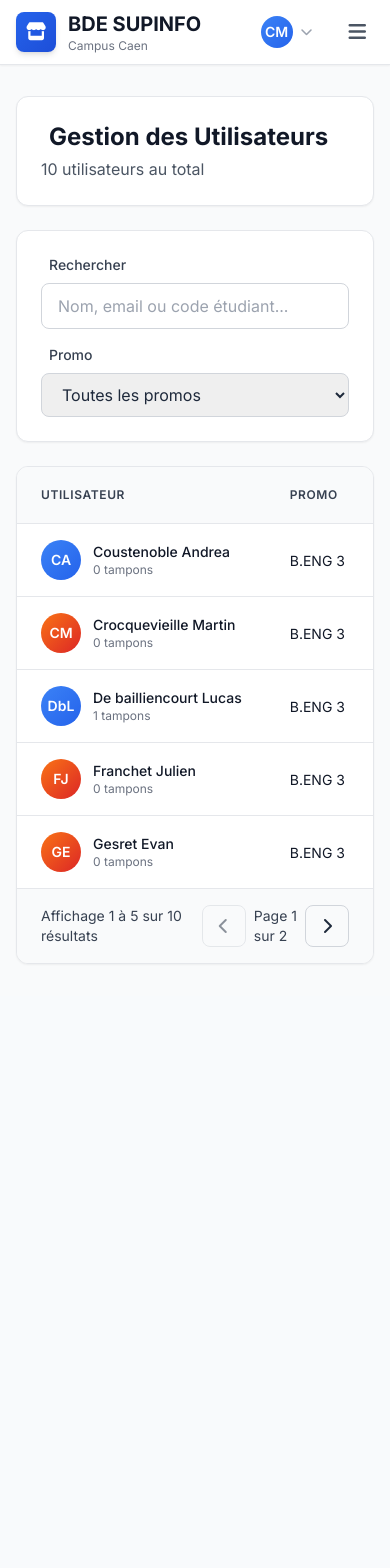
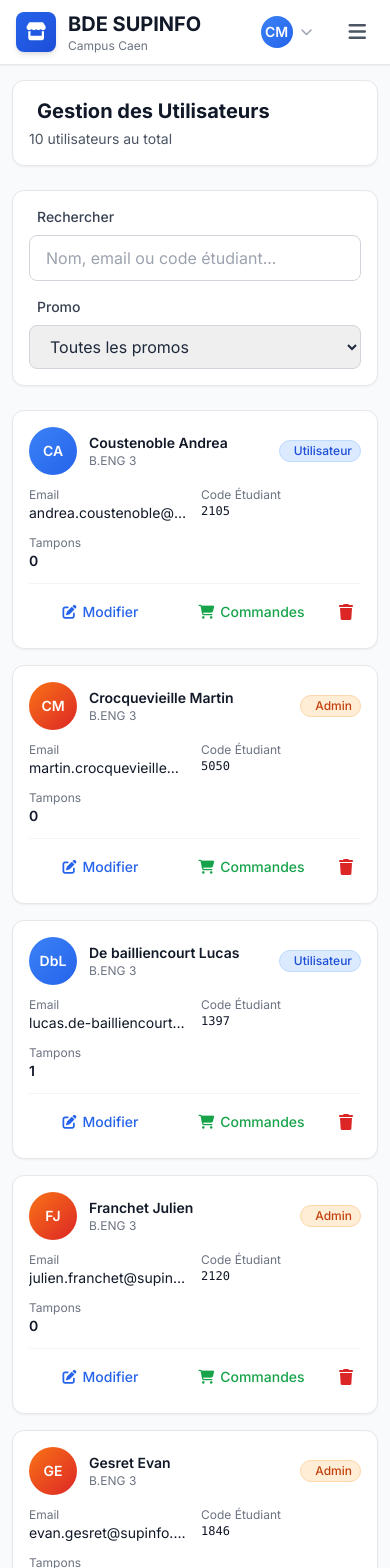
Before and after one commit to fox3000foxy/3web-exercice-1, a React (Vite) app: page /utilisateurs in a window 390 px wide. Shown: the top 1568 px of the page. Before the commit the page ends 996 px from the top, so only its background shows below. Built offline with nearby package versions, Linux system fonts and the light colour scheme.

Commit message:
feat: Enhance UI components with responsive design and improved padding for better user experience

```diff
--- a/src/components/Card.tsx
+++ b/src/components/Card.tsx
@@ -15,9 +15,9 @@ const Card: React.FC<CardProps> = ({
 }) => {
     const paddingClasses = {
         none: '',
-        sm: 'p-4',
-        md: 'p-6',
-        lg: 'p-8',
+        sm: 'p-3 sm:p-4',
+        md: 'p-4 sm:p-5 md:p-6',
+        lg: 'p-5 sm:p-6 md:p-8',
     };
 
     return (
--- a/src/components/Layout.tsx
+++ b/src/components/Layout.tsx
@@ -141,7 +141,7 @@ const Layout: React.FC<LayoutProps> = ({ children, currentUser, setCurrentUser,
 
       {/* Contenu principal */}
       <main className='pt-16'>
-        <div className='max-w-7xl mx-auto px-4 sm:px-6 lg:px-8 py-8'>{children}</div>
+        <div className='max-w-7xl mx-auto px-3 sm:px-4 md:px-6 lg:px-8 py-4 sm:py-6 md:py-8'>{children}</div>
       </main>
     </div>
   );
--- a/src/components/PageHeader.tsx
+++ b/src/components/PageHeader.tsx
@@ -16,16 +16,16 @@ const PageHeader: React.FC<PageHeaderProps> = ({
     actions
 }) => {
     return (
-        <div className="bg-white rounded-xl shadow-sm border border-gray-200 p-6">
-            <div className="flex items-center justify-between">
-                <div>
-                    <h1 className="text-2xl font-bold text-gray-900 flex items-center gap-2">
-                        {icon && <i className={`fas fa-${icon} text-${iconColor}-600`}></i>}
-                        {title}
+        <div className="bg-white rounded-xl shadow-sm border border-gray-200 p-4 sm:p-5 md:p-6">
+            <div className="flex flex-col sm:flex-row sm:items-center sm:justify-between gap-3 sm:gap-4">
+                <div className="flex-1 min-w-0">
+                    <h1 className="text-xl sm:text-2xl font-bold text-gray-900 flex items-center gap-2">
+                        {icon && <i className={`fas fa-${icon} text-${iconColor}-600 text-lg sm:text-xl`}></i>}
+                        <span className="truncate">{title}</span>
                     </h1>
-                    {subtitle && <p className="text-gray-600 mt-1">{subtitle}</p>}
+                    {subtitle && <p className="text-gray-600 mt-1 text-sm sm:text-base">{subtitle}</p>}
                 </div>
-                {actions && <div>{actions}</div>}
+                {actions && <div className="flex-shrink-0">{actions}</div>}
             </div>
         </div>
     );
--- a/src/components/Pagination.tsx
+++ b/src/components/Pagination.tsx
@@ -20,25 +20,25 @@ const Pagination: React.FC<PaginationProps> = ({
     if (totalPages <= 1) return null;
 
     return (
-        <div className="px-6 py-4 bg-gray-50 border-t border-gray-200 flex items-center justify-between">
-            <div className="text-sm text-gray-700">
+        <div className="px-4 sm:px-6 py-3 sm:py-4 bg-gray-50 border-t border-gray-200 flex flex-col sm:flex-row items-center justify-between gap-3 sm:gap-0">
+            <div className="text-xs sm:text-sm text-gray-700 text-center sm:text-left">
                 Affichage {startIndex + 1} à {Math.min(startIndex + itemsPerPage, totalItems)} sur {totalItems} résultats
             </div>
             <div className="flex items-center gap-2">
                 <button
                     onClick={() => onPageChange(Math.max(1, currentPage - 1))}
                     disabled={currentPage === 1}
-                    className="px-4 py-2 border border-gray-300 rounded-lg hover:bg-gray-50 disabled:opacity-50 disabled:cursor-not-allowed transition-colors"
+                    className="px-3 sm:px-4 py-2 border border-gray-300 rounded-lg hover:bg-gray-50 disabled:opacity-50 disabled:cursor-not-allowed transition-colors text-sm"
                 >
                     <i className="fas fa-chevron-left"></i>
                 </button>
-                <span className="text-sm text-gray-700">
+                <span className="text-xs sm:text-sm text-gray-700 px-2">
                     Page {currentPage} sur {totalPages}
                 </span>
                 <button
                     onClick={() => onPageChange(Math.min(totalPages, currentPage + 1))}
                     disabled={currentPage === totalPages}
-                    className="px-4 py-2 border border-gray-300 rounded-lg hover:bg-gray-50 disabled:opacity-50 disabled:cursor-not-allowed transition-colors"
+                    className="px-3 sm:px-4 py-2 border border-gray-300 rounded-lg hover:bg-gray-50 disabled:opacity-50 disabled:cursor-not-allowed transition-colors text-sm"
                 >
                     <i className="fas fa-chevron-right"></i>
                 </button>
--- a/src/index.css
+++ b/src/index.css
@@ -6,6 +6,16 @@
   margin: 0;
   padding: 0;
   box-sizing: border-box;
+}
+
+/* Breakpoint personnalisé pour très petits écrans */
+@media (min-width: 475px) {
+  .xs\:grid-cols-2 {
+    grid-template-columns: repeat(2, minmax(0, 1fr));
+  }
+  .xs\:grid-cols-4 {
+    grid-template-columns: repeat(4, minmax(0, 1fr));
+  }
 }
 
 body {
--- a/src/pages/Commandes.tsx
+++ b/src/pages/Commandes.tsx
@@ -146,8 +146,37 @@ const Commandes: React.FC<CommandesProps> = ({ data, currentUser }) => {
         </div>
       </Card>
 
-      {/* Table */}
-      <div className='bg-white rounded-xl shadow-sm border border-gray-200 overflow-hidden'>
+      {/* Vue Mobile - Cartes */}
+      <div className='md:hidden space-y-4'>
+        {paginatedOrders.map(order => (
+          <Card key={order.id} hover>
+            <div className='space-y-3'>
+              <div className='flex items-center justify-between'>
+                <div>
+                  <p className='text-sm font-semibold text-gray-900'>{order.productName}</p>
+                  <p className='text-xs text-gray-500'>{formatDate(order.date)} à {formatTime(order.date)}</p>
+                </div>
+                <p className='text-lg font-bold text-blue-600'>{order.montant.toFixed(2)} €</p>
+              </div>
+
+              <div className='grid grid-cols-2 gap-3 text-sm'>
+                <div>
+                  <p className='text-gray-500 text-xs'>Utilisateur</p>
+                  <p className='text-gray-900 font-medium truncate'>{order.userName}</p>
+                  <p className='text-gray-500 text-xs'>{order.userPromo}</p>
+                </div>
+                <div className='text-right'>
+                  <p className='text-gray-500 text-xs'>Quantité</p>
+                  <p className='text-gray-900 font-semibold text-lg'>{order.quantite}</p>
+                </div>
+              </div>
+            </div>
+          </Card>
+        ))}
+      </div>
+
+      {/* Vue Desktop - Tableau */}
+      <div className='bg-white rounded-xl shadow-sm border border-gray-200 overflow-hidden hidden md:block'>
         <div className='overflow-x-auto'>
           <table className='w-full'>
             <thead className='bg-gray-50 border-b border-gray-200'>
--- a/src/pages/Dashboard.tsx
+++ b/src/pages/Dashboard.tsx
@@ -24,7 +24,7 @@ const Dashboard: React.FC<DashboardProps> = ({ data }) => {
       </div>
 
       {/* Stats Grid */}
-      <div className='grid grid-cols-1 sm:grid-cols-2 lg:grid-cols-3 gap-6'>
+      <div className='grid grid-cols-1 sm:grid-cols-2 xl:grid-cols-3 gap-4 md:gap-6'>
         <StatsCard title='Total des Ventes' value={`${statistiques.totalVentes.toFixed(2)} €`} icon='euro-sign' color='green' trend={{ value: 12.5, isPositive: true }} />
         <StatsCard title='Bénéfice' value={`${statistiques.benefice.toFixed(2)} €`} icon='chart-line' color='blue' trend={{ value: 8.3, isPositive: true }} />
         <StatsCard title='Nombre de Clients' value={statistiques.nombreClients} icon='users' color='purple' />
@@ -51,7 +51,7 @@ const Dashboard: React.FC<DashboardProps> = ({ data }) => {
             <p className='text-sm text-gray-600'>unités vendues</p>
           </div>
         </div>
-        <div className='mt-4 grid grid-cols-2 gap-4'>
+        <div className='mt-4 grid grid-cols-1 sm:grid-cols-2 gap-4'>
           <div className='bg-gray-50 border border-gray-200 p-4 rounded-lg'>
             <p className='text-sm text-gray-600 mb-1'>Moyenne par commande</p>
             <p className='text-xl font-bold text-gray-900'>{statistiques.moyenneEurosParCommande.toFixed(2)} €</p>
@@ -64,7 +64,7 @@ const Dashboard: React.FC<DashboardProps> = ({ data }) => {
       </div>
 
       {/* Charts Row */}
-      <div className='grid grid-cols-1 lg:grid-cols-2 gap-6'>
+      <div className='grid grid-cols-1 xl:grid-cols-2 gap-4 md:gap-6'>
         {/* Pie Chart - Répartition des Paiements */}
         <div className='bg-white rounded-xl shadow-sm border border-gray-200 p-6'>
           <h2 className='text-lg font-bold text-gray-900 mb-4 flex items-center gap-2'>
--- a/src/pages/Utilisateurs.tsx
+++ b/src/pages/Utilisateurs.tsx
@@ -67,7 +67,63 @@ const Utilisateurs: React.FC<UtilisateursProps> = ({ data, currentUser }) => {
         </div>
       </Card>
 
-      <Card padding='none' className='overflow-hidden'>
+      {/* Vue Mobile - Cartes */}
+      <div className='md:hidden space-y-4'>
+        {paginatedUsers.map(user => (
+          <Card key={user.id} hover>
+            <div className='space-y-3'>
+              <div className='flex items-center justify-between'>
+                <div className='flex items-center gap-3'>
+                  <div className={`w-12 h-12 rounded-full flex items-center justify-center text-white font-semibold text-sm ${user.estAdmin ? 'bg-gradient-to-br from-orange-500 to-red-600' : 'bg-gradient-to-br from-blue-500 to-blue-600'}`}>
+                    {user.nomComplet.split(' ').map(n => n[0]).join('')}
+                  </div>
+                  <div>
+                    <p className='text-sm font-semibold text-gray-900'>{user.nomComplet}</p>
+                    <p className='text-xs text-gray-500'>{user.promo}</p>
+                  </div>
+                </div>
+                {user.estAdmin ? (
+                  <Badge variant='orange' icon='fa-shield-alt' size='sm'>Admin</Badge>
+                ) : (
+                  <Badge variant='blue' icon='fa-user' size='sm'>Utilisateur</Badge>
+                )}
+              </div>
+
+              <div className='grid grid-cols-2 gap-3 text-sm'>
+                <div>
+                  <p className='text-gray-500 text-xs'>Email</p>
+                  <p className='text-gray-900 truncate'>{user.email}</p>
+                </div>
+                <div>
+                  <p className='text-gray-500 text-xs'>Code Étudiant</p>
+                  <p className='text-gray-900 font-mono text-xs'>{user.codeAdherent}</p>
+                </div>
+                <div>
+                  <p className='text-gray-500 text-xs'>Tampons</p>
+                  <p className='text-gray-900 font-semibold'>{user.points}</p>
+                </div>
+              </div>
+
+              <div className='flex items-center gap-2 pt-2 border-t border-gray-100'>
+                <button className='flex-1 text-blue-600 hover:bg-blue-50 p-2 rounded-lg transition-colors text-sm font-medium'>
+                  <i className='fas fa-edit mr-1.5'></i>Modifier
+                </button>
+                <button className='flex-1 text-green-600 hover:bg-green-50 p-2 rounded-lg transition-colors text-sm font-medium'>
+                  <i className='fas fa-shopping-cart mr-1.5'></i>Commandes
+                </button>
+                {currentUser?.estAdmin && (
+                  <button className='text-red-600 hover:bg-red-50 p-2 rounded-lg transition-colors'>
+                    <i className='fas fa-trash'></i>
+                  </button>
+                )}
+              </div>
+            </div>
+          </Card>
+        ))}
+      </div>
+
+      {/* Vue Desktop - Tableau */}
+      <Card padding='none' className='overflow-hidden hidden md:block'>
         <div className='overflow-x-auto'>
           <table className='w-full'>
             <thead className='bg-gray-50 border-b border-gray-200'>
```
Also changed, not shown: src/pages/CarteFidelite.tsx (+5 -5 lines).
